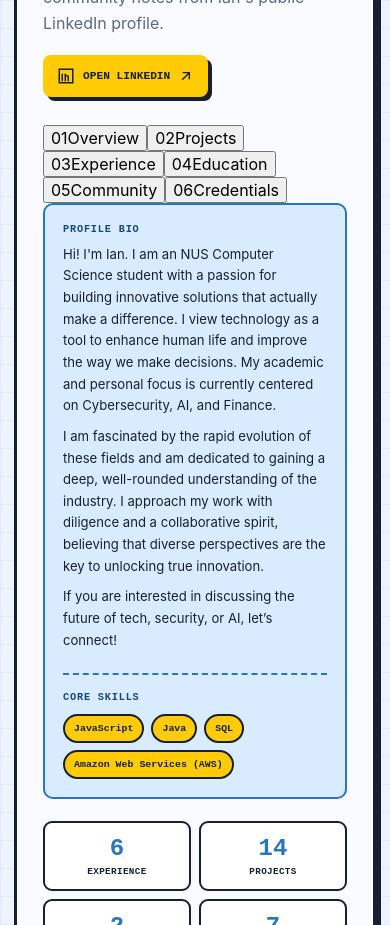
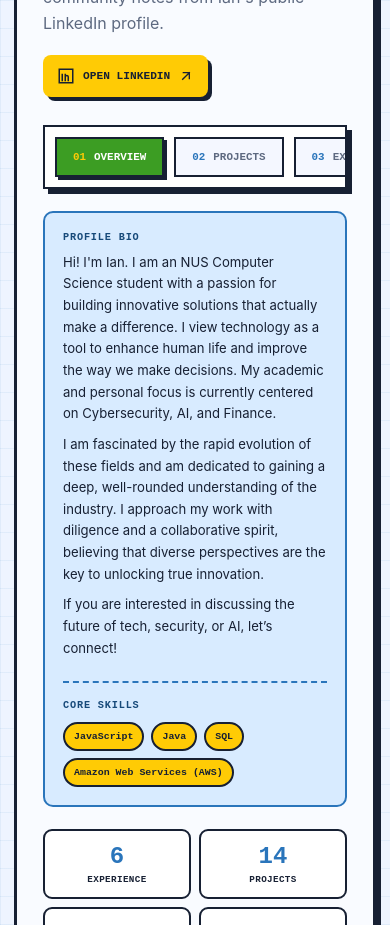
Before and after one commit to Manutd1234/Personal-Website, a React (Vite) app: page / in a window 390 px wide. Shown: the part 2240-3165 px from the top of the page. Built offline with nearby package versions, Linux system fonts and the light colour scheme.

Commit message:
Style profile tabs like a card index
Add keyboard-friendly tab visuals, responsive overflow handling, and a distinct service entry accent to match the pixel-card reference.

```diff
--- a/src/styles.css
+++ b/src/styles.css
@@ -1944,7 +1944,7 @@ body::before {
   box-shadow: 5px 5px 0 var(--ink);
 }
 
-/* Pokédex data view */
+/* Profile index data view */
 .pokedex-section {
   margin-top: 84px;
 }
@@ -2025,6 +2025,63 @@ body::before {
   font-size: 0.7rem;
   font-weight: 900;
   text-transform: uppercase;
+}
+
+.profile-tabs {
+  display: flex;
+  gap: 10px;
+  margin: 0 0 22px;
+  padding: 10px;
+  overflow-x: auto;
+  border: 2px solid var(--ink);
+  background: #fff;
+  box-shadow: 5px 5px 0 var(--ink);
+}
+
+.profile-tab {
+  flex: 0 0 auto;
+  padding: 12px 16px;
+  border: 2px solid var(--ink);
+  color: var(--muted);
+  background: var(--surface-cool);
+  font-family: var(--display);
+  font-size: 0.68rem;
+  font-weight: 900;
+  text-transform: uppercase;
+  cursor: pointer;
+}
+
+.profile-tab span {
+  margin-right: 8px;
+  color: var(--cobalt);
+}
+
+.profile-tab[aria-selected="true"] {
+  color: #fff;
+  background: var(--alpine);
+  box-shadow: 3px 3px 0 var(--ink);
+}
+
+.profile-tab[aria-selected="true"] span {
+  color: var(--signal-gold);
+}
+
+.profile-tab:focus-visible {
+  outline: 3px solid var(--signal-gold);
+  outline-offset: 3px;
+}
+
+.profile-panel[hidden] {
+  display: none;
+}
+
+.profile-panel > .dex-section {
+  margin-top: 0;
+}
+
+.army-entry {
+  border-color: var(--alpine);
+  background: var(--alpine-soft);
 }
 
 .dex-stat-row {
```
